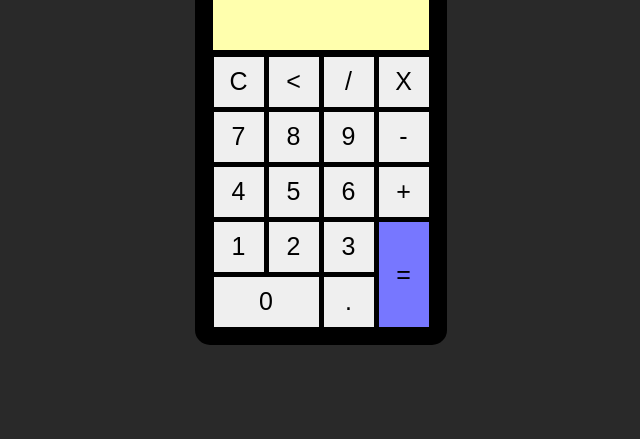
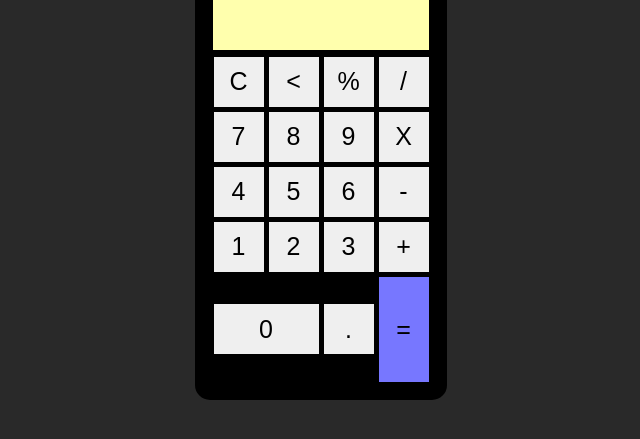
Before and after one commit to MaickDuarte/Calculadora, a plain HTML site: page index.html in a window 1280 px wide. Shown: the part 183-622 px from the top of the page, without its empty margins (319-959 px from the left). Drawn offline with Linux system fonts and the light colour scheme.

Commit message:
Adição da função por cento (%)
Adicionei a função de por cento, onde divide o ultimo numero do calculo por 100. Ainda preciso colocar alguns ajustes, mas de maneira geral, está funcionando bem.
Por enquanto, eu simplesmente divido o ultimo numero do calculo por 100, mas quero adicionar a seguinte função:
Digamos que na tela esteja "5000 + 25" e o usuário clique em "%",  por enquanto ele retorna "5000 + 0,25", eu quero que retorne "5000 + 1250"
Porem o calculo funciona se você colocar "5000 * 25" e clicar em % e depois em "=" , ele vai retornar 25% de 5000, ou seja 1250.

```diff
--- a/index.html
+++ b/index.html
@@ -18,30 +18,32 @@
             <tr>
                 <td><button class="botao" onclick="apagarTudo()">C</button></td>
                 <td><button class="botao" onclick="apagarUltimo()"><</button></td>
+                <td><button class="botao" onclick="porcento()">%</button></td>
                 <td><button class="botao" onclick="inserirCalculo('/')">/</button></td>
-                <td><button class="botao" onclick="inserirCalculo('*')">X</button></td>
+
             </tr>
             <tr>
                 <td><button class="botao" onclick="inserir('7')">7</button></td>
                 <td><button class="botao" onclick="inserir('8')">8</button></td>
                 <td><button class="botao" onclick="inserir('9')">9</button></td>
-                <td><button class="botao" onclick="inserirCalculo('-')">-</button></td>
+                <td><button class="botao" onclick="inserirCalculo('*')">X</button></td>
             </tr>
             <tr>
                 <td><button class="botao" onclick="inserir('4')">4</button></td>
                 <td><button class="botao" onclick="inserir('5')">5</button></td>
                 <td><button class="botao" onclick="inserir('6')">6</button></td>
-                <td><button class="botao" onclick="inserirCalculo('+')">+</button></td>
+                <td><button class="botao" onclick="inserirCalculo('-')">-</button></td>
             </tr>
             <tr>
                 <td><button class="botao" onclick="inserir('1')">1</button></td>
                 <td><button class="botao" onclick="inserir('2')">2</button></td>
                 <td><button class="botao" onclick="inserir('3')">3</button></td>
-                <td rowspan="2"><button class="botao igual" onclick="calcular()">=</button></td>
+                <td><button class="botao" onclick="inserirCalculo('+')">+</button></td>
             </tr>
             <tr>
                 <td colspan="2"><button class="botao zero" onclick="inserir('0')">0</button></td>
                 <td><button class="botao" onclick="inserir('.')">.</button></td>
+                <td rowspan="2"><button class="botao igual" onclick="calcular()">=</button></td>
             </tr>
         </table>
     </div>
@@ -91,6 +93,31 @@
                 document.getElementById('resultado').innerHTML = "Insira um numero"
             }
         }
+        function porcento(){/* adicionei a função de calcular porcentagem*/
+            var resultado = document.getElementById('resultado').innerHTML; /* primeiro eu puxo o que está na tela de calculo*/
+            var total = '';
+            var ultimoSimbulo = 0;
+            var resultadoFinal = '';
+
+            for(var i = resultado.length -1; i >= 0; i--){/* um for que percorre por todos os numeros de tras pra frente*/
+
+                if(resultado[i] === '+' || resultado[i] === '/' || resultado[i] === '*' || resultado[i] === '-' ){/* se encontrar algum simbulo*/
+                    ultimoSimbulo = (i)/* ele vai parar e colocar a posição desse simbulo em uma string*/
+                    break/* parando */
+                } else { ultimoSimbulo = -1} /* se não encontrar, vai deixar a string como -1, essa foi minha solução pra não bugar*/
+            }
+            for(var p = ultimoSimbulo +1; p < resultado.length; p++){/* depois, ele vai começar apartir desse simbulo até o final */
+                total += resultado[p] /* e vai jogar tudo numa string*/
+            } /* fiz isso para que ele aplicasse o % apenas no ultimo numero do calculo*/
+            if(ultimoSimbulo > 0){/* se tiver algum simbulo */
+                for(var q = 0; q <= ultimoSimbulo; q++){ /* vai percorrer por toda a string até ele*/
+                    resultadoFinal += resultado[q]/* e depois colocar em outra string, sem o numero final que vai ser dividido*/
+                }
+            }
+            document.getElementById('resultado').innerHTML =(resultadoFinal + total/100)/* por ultimo, eu pego todos os numeros menos o ultimo, ai adiciono o ultimo só que dividindo por 100*/
+
+        }
+
 
     </script>
 </body>
```
